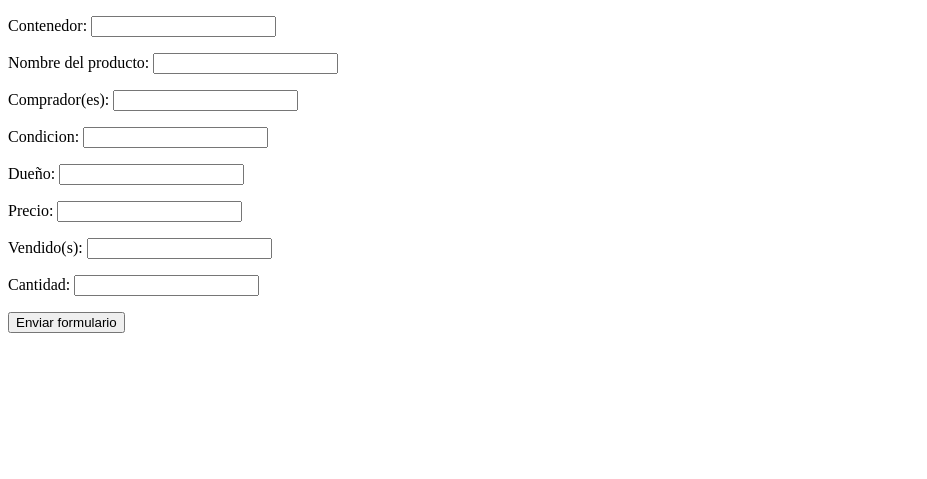
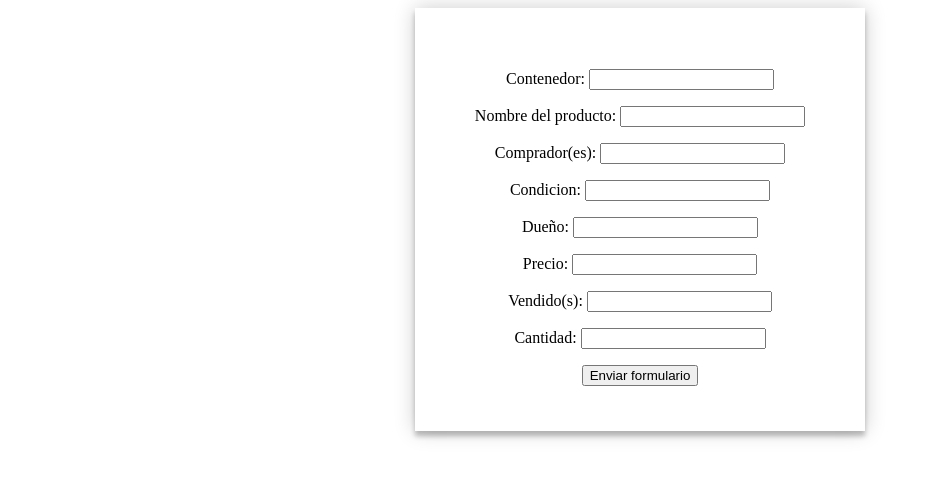
Before and after one commit to alesavas919/drango, a Django app: page / in a window 1280 px wide. Shown: the top 479 px of the page, without its empty margins (0-927 px from the left). Run offline with Django 4.2, Linux system fonts and the light colour scheme.

Commit message:
css funcional

```diff
--- a/templates/index.html
+++ b/templates/index.html
@@ -3,6 +3,8 @@
 <head>
     <meta charset="UTF-8">
     <title>Holi</title>
+    {% load static %}
+    <link rel="stylesheet" type="text/css" href="{% static  'style.css'%}">
 </head>
 <body>
 
--- /dev/null
+++ b/view/static/style.css
@@ -0,0 +1,10 @@
+form {
+  position: relative;
+  z-index: 1;
+  background: #FFFFFF;
+  max-width: 360px;
+  margin: 0 auto 100px;
+  padding: 45px;
+  text-align: center;
+  box-shadow: 0 0 20px 0 rgba(0, 0, 0, 0.2), 0 5px 5px 0 rgba(0, 0, 0, 0.24);
+}
```
